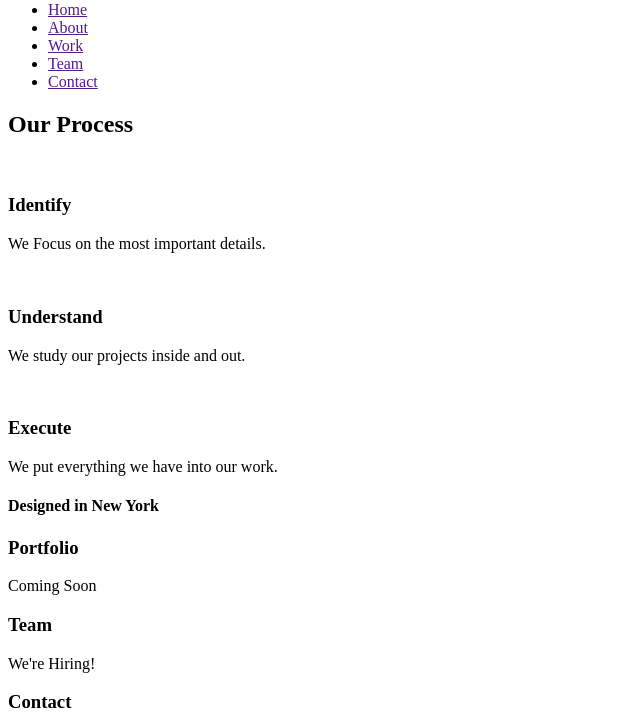
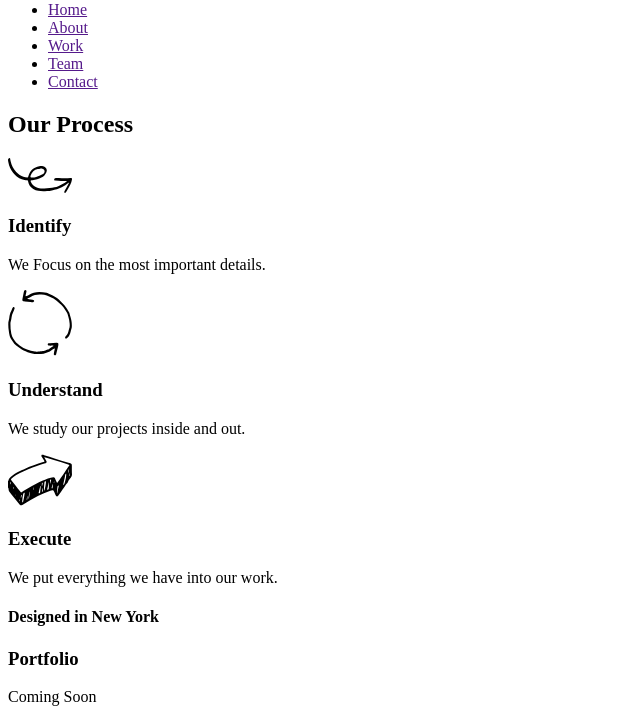
Before and after one commit to csirbulescu/Broadway, a plain HTML site: page index.html in a window 1280 px wide. Shown: the part 79-800 px from the top of the page, without its empty margins (0-640 px from the left). Drawn offline with Linux system fonts and the light colour scheme.

Commit message:
add photos to html

```diff
--- a/index.html
+++ b/index.html
@@ -21,19 +21,19 @@
 
   <h2>Our Process</h2>
 
-  <img src="">
+  <img src="./Resources/Photos/identify.svg">
 
   <h3>Identify</h3>
 
   <p>We Focus on the most important details.</p>
 
-  <img src="">
+  <img src="./Resources/Photos/understand.svg">
 
   <h3>Understand</h3>
 
   <p>We study our projects inside and out.</p>
 
-  <img src="">
+  <img src="./Resources/Photos/execute.svg">
 
   <h3>Execute</h3>
 
```
Also changed, not shown: Resources/Photos/execute.svg (added), Resources/Photos/flatiron.png (added), Resources/Photos/identify.svg (added), Resources/Photos/understand.svg (added).
